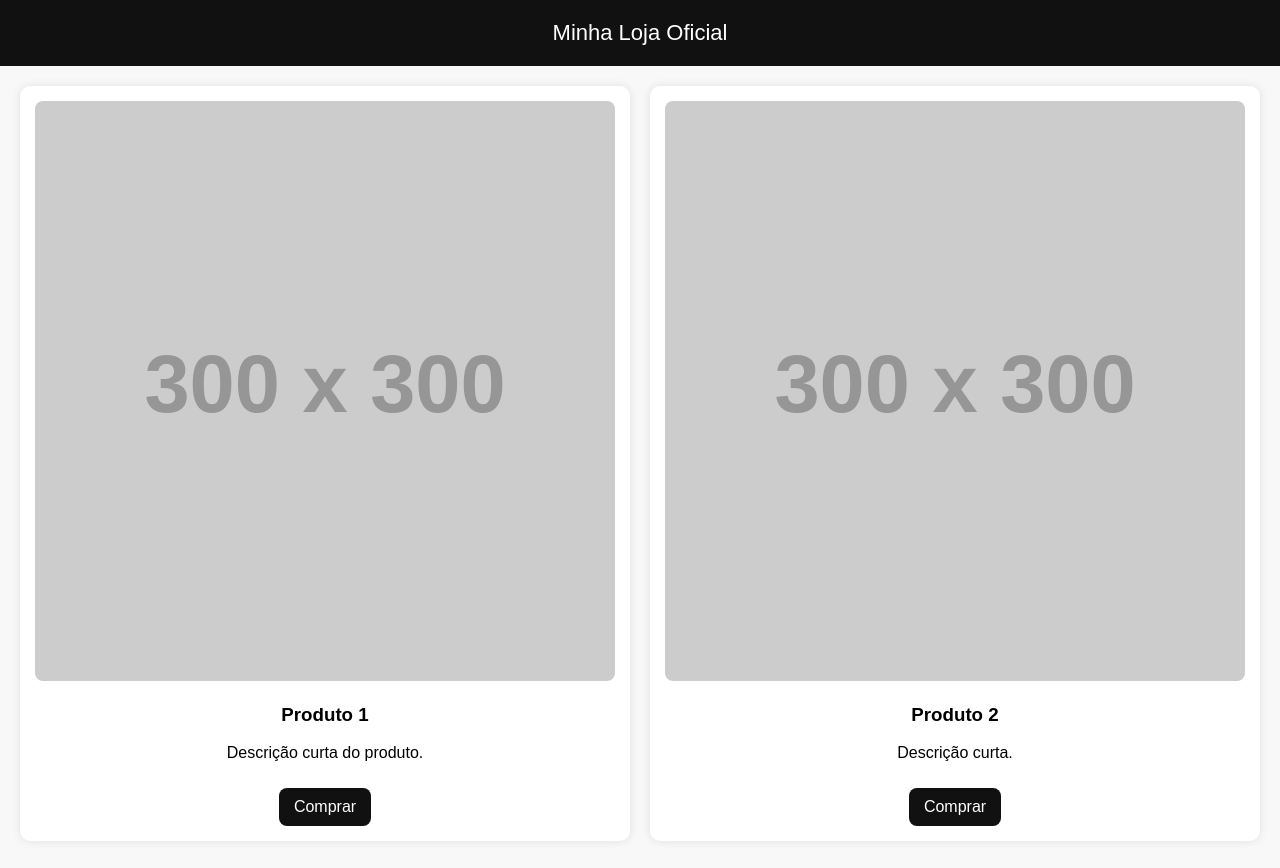
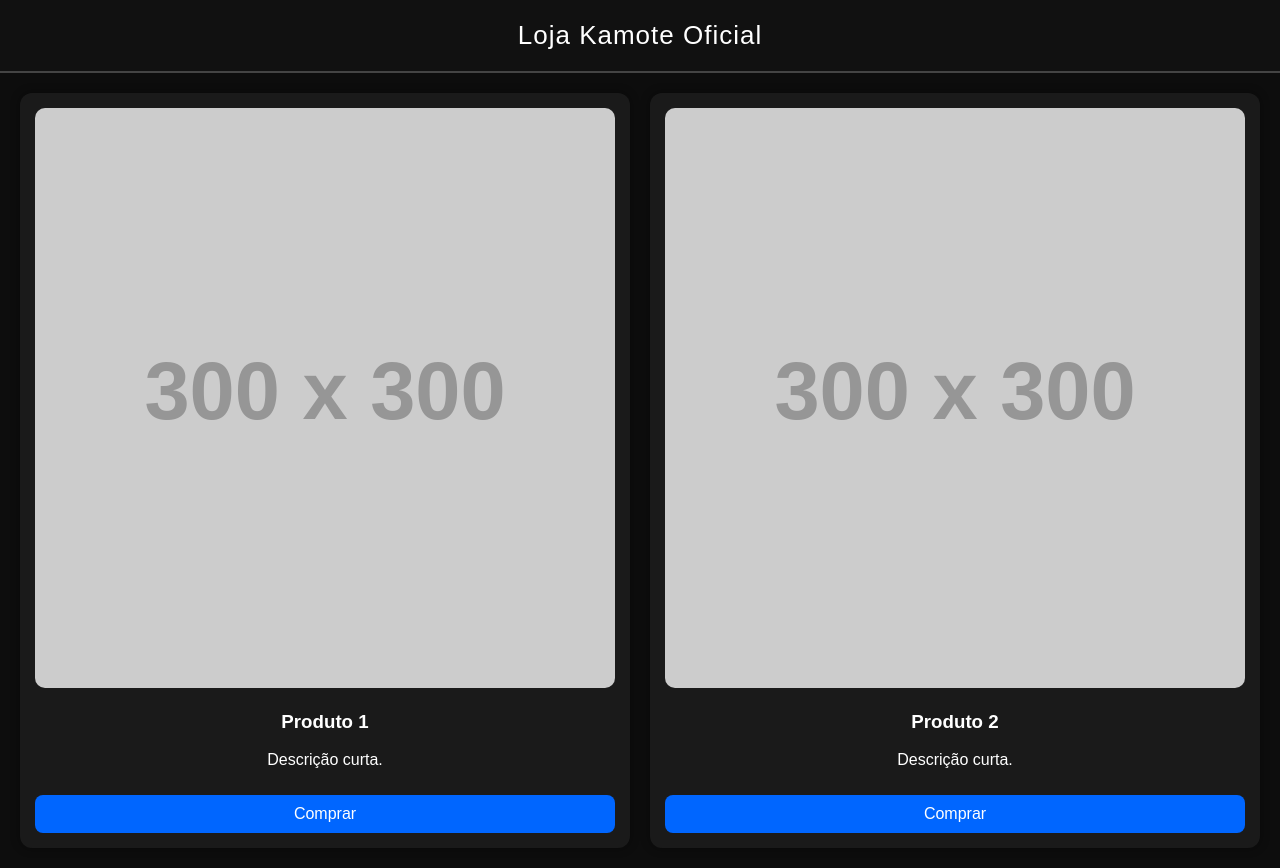
Before and after one commit to kamoteRY/kamote.github.io, a plain HTML site: page index.html in a window 1280 px wide. Drawn offline with Linux system fonts and the light colour scheme; placeholder pictures from the web are drawn by us.

Commit message:
Update store title and styling in index.html

```diff
--- a/index.html
+++ b/index.html
@@ -3,12 +3,13 @@
 <head>
   <meta charset="UTF-8">
   <meta name="viewport" content="width=device-width, initial-scale=1.0">
-  <title>Minha Loja</title>
+  <title>Loja Kamote</title>
   <style>
     body {
       font-family: Arial, sans-serif;
       margin: 0; padding: 0;
-      background: #f8f8f8;
+      background: #0d0d0d;
+      color: #fff;
     }
 
     header {
@@ -16,7 +17,9 @@
       color: white;
       padding: 20px;
       text-align: center;
-      font-size: 22px;
+      font-size: 26px;
+      letter-spacing: 1px;
+      border-bottom: 2px solid #444;
     }
 
     .produtos {
@@ -27,20 +30,25 @@
     }
 
     .card {
-      background: white;
+      background: #1a1a1a;
       padding: 15px;
-      border-radius: 10px;
-      box-shadow: 0 0 10px rgba(0,0,0,0.1);
+      border-radius: 12px;
+      box-shadow: 0 0 10px rgba(0,0,0,0.4);
       text-align: center;
+      transition: 0.2s;
+    }
+
+    .card:hover {
+      transform: scale(1.03);
     }
 
     img {
       width: 100%;
-      border-radius: 8px;
+      border-radius: 10px;
     }
 
     button {
-      background: #111;
+      background: #0066ff;
       color: white;
       border: none;
       padding: 10px 15px;
@@ -48,31 +56,32 @@
       cursor: pointer;
       border-radius: 8px;
       font-size: 16px;
+      width: 100%;
     }
 
     button:hover {
-      background: #444;
+      background: #3385ff;
     }
   </style>
 </head>
 <body>
 
-<header>Minha Loja Oficial</header>
+<header>Loja Kamote Oficial</header>
 
 <section class="produtos">
 
   <div class="card">
-    <img src="https://via.placeholder.com/300" alt="Produto">
+    <img src="https://via.placeholder.com/300" alt="Produto 1">
     <h3>Produto 1</h3>
-    <p>Descrição curta do produto.</p>
-    <button onclick="window.open('LINK-DE-PAGAMENTO-AQUI')">Comprar</button>
+    <p>Descrição curta.</p>
+    <button onclick="window.open('https://link-do-mercado-pago')">Comprar</button>
   </div>
 
   <div class="card">
-    <img src="https://via.placeholder.com/300" alt="Produto">
+    <img src="https://via.placeholder.com/300" alt="Produto 2">
     <h3>Produto 2</h3>
     <p>Descrição curta.</p>
-    <button onclick="window.open('LINK-DE-PAGAMENTO-AQUI')">Comprar</button>
+    <button onclick="window.open('https://link-do-mercado-pago')">Comprar</button>
   </div>
 
 </section>
```
